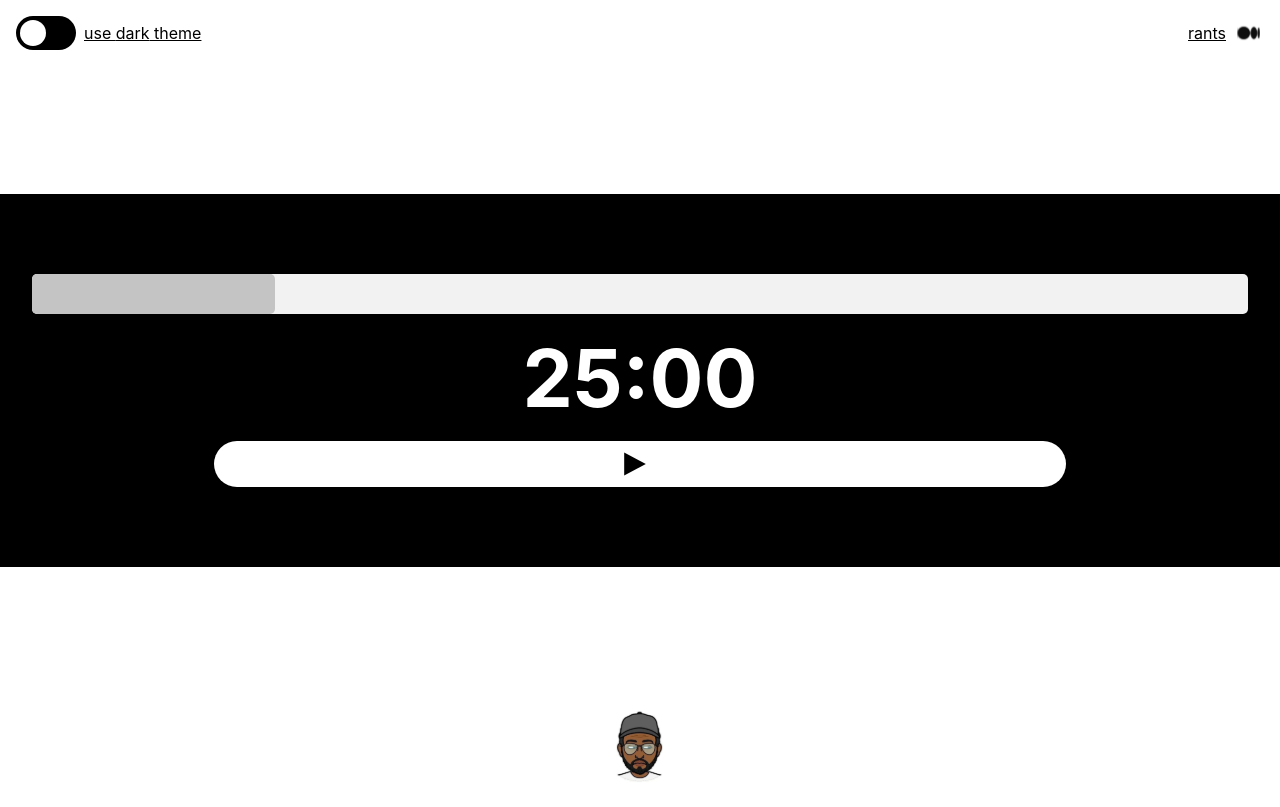
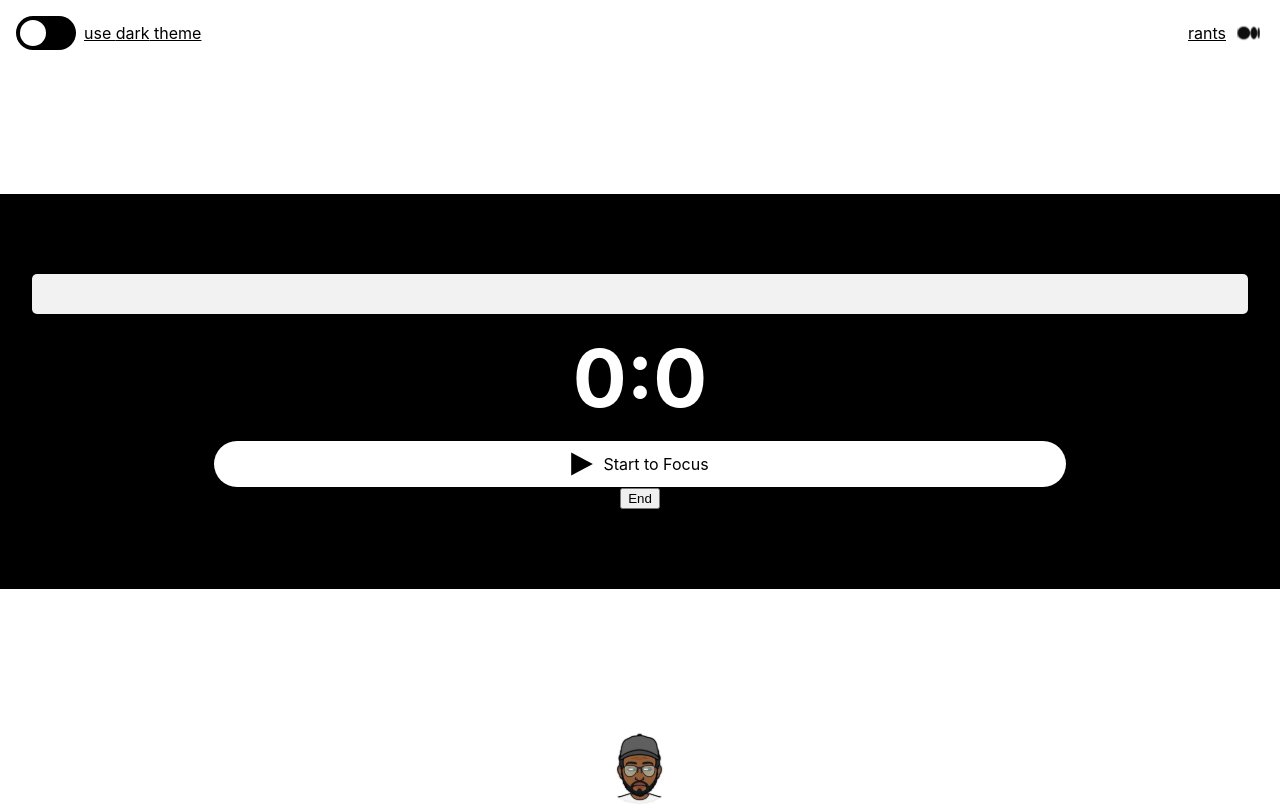
Before and after one commit to ninjamovesonly/mywebsite, a Next.js app: page /pomodoro in a window 1280 px wide. Built offline with nearby package versions, Linux system fonts and the light colour scheme.

Commit message:
more updates on timer

```diff
--- a/components/home-link-icon.tsx
+++ b/components/home-link-icon.tsx
@@ -1,5 +1,10 @@
+import React from "react";
 import Image from "next/image";
 import Link from "next/link";
+
+// const CustomComponent = React.forwardRef(function CustomComponent(props, ref) {
+//   return <div />;
+// });
 
 export default function HomeLinkIcon() {
   return (
--- a/components/pomodoro-timer.tsx
+++ b/components/pomodoro-timer.tsx
@@ -10,21 +10,59 @@ import { POMODORO_TIME_STATUS, POMODORO_TIME_LABELS } from "../lib/consts";
 export default function PomodoroTimer() {
   const [status, setStatus] = useState(POMODORO_TIME_STATUS.IDLE);
   const [label, setLabel] = useState(POMODORO_TIME_LABELS.START_TO_FOCUS);
+  const [remainingMinute, setRemainingMinute] = useState(0);
+  const [remainingSecond, setRemainingSecond] = useState(0);
   const { theme }: any = useAppContext();
   const pomodoro = useMemo(() => new Pomodoro(), []);
 
-  const start = () => {
-    return pomodoro.start(Date.now());
+  const updateCountdown = (m: number, s: number) => {
+    setRemainingMinute(
+      (currentRemainingMinute) => (currentRemainingMinute = m)
+    );
+    setRemainingSecond(
+      (currentRemainingSecond) => (currentRemainingSecond = s)
+    );
+  };
+
+  const handleClick = () => {
+    pomodoro.start((minute, second) => updateCountdown(minute, second));
+
+    switch (status) {
+      case POMODORO_TIME_LABELS.START_TO_FOCUS: {
+        console.log("clicked: ", POMODORO_TIME_LABELS.START_TO_FOCUS);
+      }
+
+      case POMODORO_TIME_LABELS.PAUSE: {
+        console.log("clicked: ", POMODORO_TIME_LABELS.PAUSE);
+      }
+
+      case POMODORO_TIME_LABELS.STOP: {
+        console.log("clicked: ", POMODORO_TIME_LABELS.STOP);
+      }
+
+      case POMODORO_TIME_LABELS.CONTINUE: {
+        console.log("clicked: ", POMODORO_TIME_LABELS.CONTINUE);
+      }
+    }
+  };
+
+  const stopInterval = () => {
+    pomodoro.end();
   };
 
   return (
     <div className={`pomodoro-timer-box pomodoro-timer-box-${theme}`}>
-      <ProgressBar
-        currentTime={pomodoro.currentTime}
-        totalTime={pomodoro.totalTime}
+      <ProgressBar currentTime={remainingMinute} totalTime={remainingSecond} />
+      <h2 className="pomodoro-timer-text">
+        {remainingMinute}:{remainingSecond}
+      </h2>
+      {status === POMODORO_TIME_STATUS.ACTIVE && "active"}
+      <StartPomodoroTimerButton
+        handleClick={handleClick}
+        theme={theme}
+        label={label}
       />
-      <h2 className="pomodoro-timer-text">{pomodoro.currentTime}:00</h2>
-      <StartPomodoroTimerButton label={label} />
+      <button onClick={() => stopInterval()}>End</button>
     </div>
   );
 }
--- a/components/start-pomodoro-timer-button.tsx
+++ b/components/start-pomodoro-timer-button.tsx
@@ -1,9 +1,9 @@
 import Image from "next/image";
-import { useAppContext } from "../context/state";
+import { PomodoroTimerButtonProps } from "../types/pomodoro-timer";
 
-const Button = ({ theme, label }: any) => {
+const Button = ({ theme, label, handleClick }: PomodoroTimerButtonProps) => {
   return (
-    <div className={`pomodoro-button-${theme}`}>
+    <div className={`pomodoro-button-${theme}`} onClick={handleClick}>
       <Image
         alt="link to leetcode"
         src={`/${theme}/play-button.svg`}
@@ -15,11 +15,13 @@ const Button = ({ theme, label }: any) => {
   );
 };
 
-export default function StartPomodoroTimerButton({ label }: any) {
-  const { theme }: any = useAppContext();
-
+export default function StartPomodoroTimerButton({
+  theme,
+  label,
+  handleClick,
+}: PomodoroTimerButtonProps) {
   return (
     // { theme && <Button />}
-    <Button theme={theme} />
+    <Button theme={theme} label={label} handleClick={handleClick} />
   );
 }
--- a/lib/consts.ts
+++ b/lib/consts.ts
@@ -17,3 +17,7 @@ export const POMODORO_TIME_LABELS = {
 };
 
 export const DEFAULT_TIME_INTERVAL = 1000;
+
+export const SECONDS = 1000;
+export const MINUTES = SECONDS * 60;
+export const HOUR = MINUTES * 60;
--- a/lib/pomodoro-timer.ts
+++ b/lib/pomodoro-timer.ts
@@ -1,34 +1,35 @@
-import { POMODORO_TIME_STATUS, DEFAULT_TIME_INTERVAL } from "./consts";
+import {
+  POMODORO_TIME_STATUS,
+  DEFAULT_TIME_INTERVAL,
+  HOUR,
+  MINUTES,
+  SECONDS,
+} from "./consts";
 
 export default class PomodoroTimer {
-  cycles: number;
-  status: string;
-  _timerInterval: number;
   _interval: number | undefined;
 
-  constructor() {
-    this.cycles = 0;
-    this.status = POMODORO_TIME_STATUS.IDLE;
-    this._timerInterval = DEFAULT_TIME_INTERVAL;
-  }
+  constructor() {}
 
-  get currentTime() {
-    return 25;
-  }
+  start(callback: (m: number, s: number) => void) {
+    let timeDifference = 25;
 
-  get totalTime() {
-    return 25;
-  }
+    const endTime = new Date(Date.now() + timeDifference * MINUTES).getTime();
 
-  start(time: number) {
-    if ("reached" == "reached") {
-      clearInterval(this._interval);
-    }
+    this._interval = window.setInterval(() => {
+      let now = new Date().getTime();
 
-    this._interval = setInterval(
-      this._countDown(time, time),
-      this._timerInterval
-    );
+      let distance = endTime - now;
+
+      let minute = Math.floor((distance % HOUR) / MINUTES);
+      let second = Math.floor((distance % MINUTES) / SECONDS);
+
+      if (distance === 0) {
+        clearInterval(this._interval);
+      } else {
+        callback(minute, second);
+      }
+    }, DEFAULT_TIME_INTERVAL);
   }
 
   end() {
--- /dev/null
+++ b/types/pomodoro-timer.ts
@@ -0,0 +1,5 @@
+export interface PomodoroTimerButtonProps {
+  theme: string;
+  label: string;
+  handleClick: () => void;
+}
```
